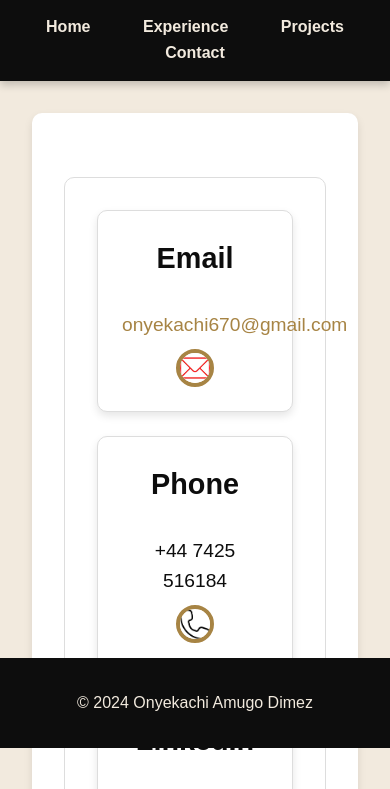
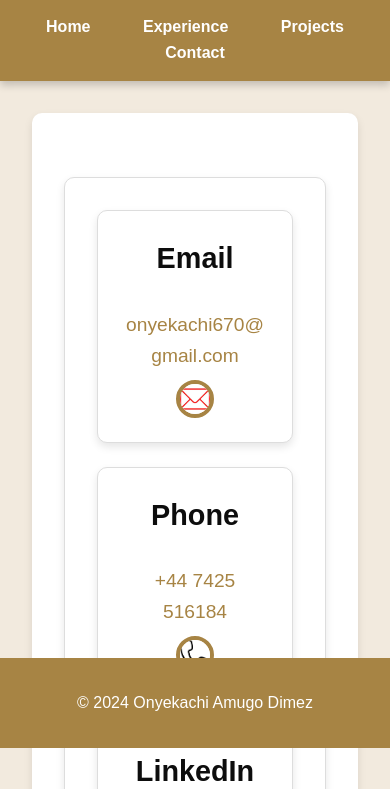
Before and after one commit to Kachi2601/Kachi2601.github.io, a plain HTML site: page contact.html in a window 390 px wide. Shown: the part 96-885 px from the top of the page. Drawn offline with Linux system fonts and the light colour scheme.

Commit message:
Update contact.html

```diff
--- a/contact.html
+++ b/contact.html
@@ -6,6 +6,65 @@
     <title>Contact - Onyekachi Amugo Dimez</title>
     <link rel="stylesheet" href="style.css">
     <style>
+        body {
+            font-family: 'Arial', sans-serif;
+            line-height: 1.6;
+            margin: 0;
+            padding: 0;
+            background-color: #f2eade;
+            color: #0d0d0d;
+        }
+
+        header {
+            background: #a78444;
+            color: #fff;
+            padding: 1rem 0;
+            text-align: center;
+            box-shadow: 0 4px 8px rgba(0, 0, 0, 0.2);
+        }
+
+        nav ul {
+            list-style: none;
+            padding: 0;
+            margin: 0;
+        }
+
+        nav ul li {
+            display: inline;
+            margin: 0 1.5rem;
+        }
+
+        nav ul li a {
+            color: #fff;
+            text-decoration: none;
+            font-weight: bold;
+            transition: color 0.3s, transform 0.3s;
+        }
+
+        nav ul li a:hover {
+            color: #f2eade;
+            transform: scale(1.1);
+        }
+
+        main {
+            padding: 2rem;
+            text-align: center;
+        }
+
+        .container {
+            max-width: 800px;
+            margin: 0 auto;
+            padding: 2rem;
+        }
+
+        section {
+            margin: 2rem auto;
+            padding: 2rem;
+            background: #fff;
+            border-radius: 10px;
+            box-shadow: 0 4px 8px rgba(0, 0, 0, 0.1);
+        }
+
         .contact-info {
             background: #fff;
             border: 1px solid #ddd;
@@ -14,6 +73,7 @@
             margin-bottom: 1.5rem;
             box-shadow: 0 4px 8px rgba(0, 0, 0, 0.1);
             transition: transform 0.3s, box-shadow 0.3s;
+            text-align: left;
         }
 
         .contact-info:hover {
@@ -31,6 +91,7 @@
             color: #0d0d0d;
             font-size: 1.2rem;
             margin: 0.5rem 0;
+            word-wrap: break-word;
         }
 
         .contact-info a {
@@ -51,16 +112,24 @@
             object-fit: contain;
         }
 
-        .contact-info .icon-email {
-            background: url('images/email-icon.png') no-repeat center center;
+        @media (max-width: 600px) {
+            .contact-info {
+                text-align: center;
+            }
+
+            .contact-info img {
+                margin: 0.5rem auto 0;
+            }
         }
 
-        .contact-info .icon-phone {
-            background: url('images/phone-icon.png') no-repeat center center;
-        }
-
-        .contact-info .icon-linkedin {
-            background: url('image/linkedin-icon.png') no-repeat center center;
+        footer {
+            background: #a78444;
+            color: #fff;
+            text-align: center;
+            padding: 1rem 0;
+            position: fixed;
+            bottom: 0;
+            width: 100%;
         }
     </style>
 </head>
@@ -82,17 +151,17 @@
                 <div class="contact-info">
                     <h3>Email</h3>
                     <p><a href="mailto:onyekachi670@gmail.com">onyekachi670@gmail.com</a></p>
-                    <img src="image/dd.jpeg" alt="Email Icon" class="icon-email">
+                    <img src="image/dd.jpeg" alt="Email Icon">
                 </div>
                 <div class="contact-info">
                     <h3>Phone</h3>
-                    <p>+44 7425 516184</p>
-                    <img src="image/download.png" alt="Phone Icon" class="icon-phone">
+                    <p><a href="tel:+447425516184">+44 7425 516184</a></p>
+                    <img src="image/download.png" alt="Phone Icon">
                 </div>
                 <div class="contact-info">
                     <h3>LinkedIn</h3>
-                    <p><a href="https://linkedin.com/in/onyekachi-amugo-542620202">linkedin.com/in/onyekachi-amugo-542620202</a></p>
-                    <img src="image/downloa.png" alt="LinkedIn Icon" class="icon-linkedin">
+                    <p><a href="https://linkedin.com/in/onyekachi-amugo-542620202" target="_blank">linkedin.com/in/onyekachi-amugo-542620202</a></p>
+                    <img src="image/downloa.png" alt="LinkedIn Icon">
                 </div>
             </section>
         </div>
```
